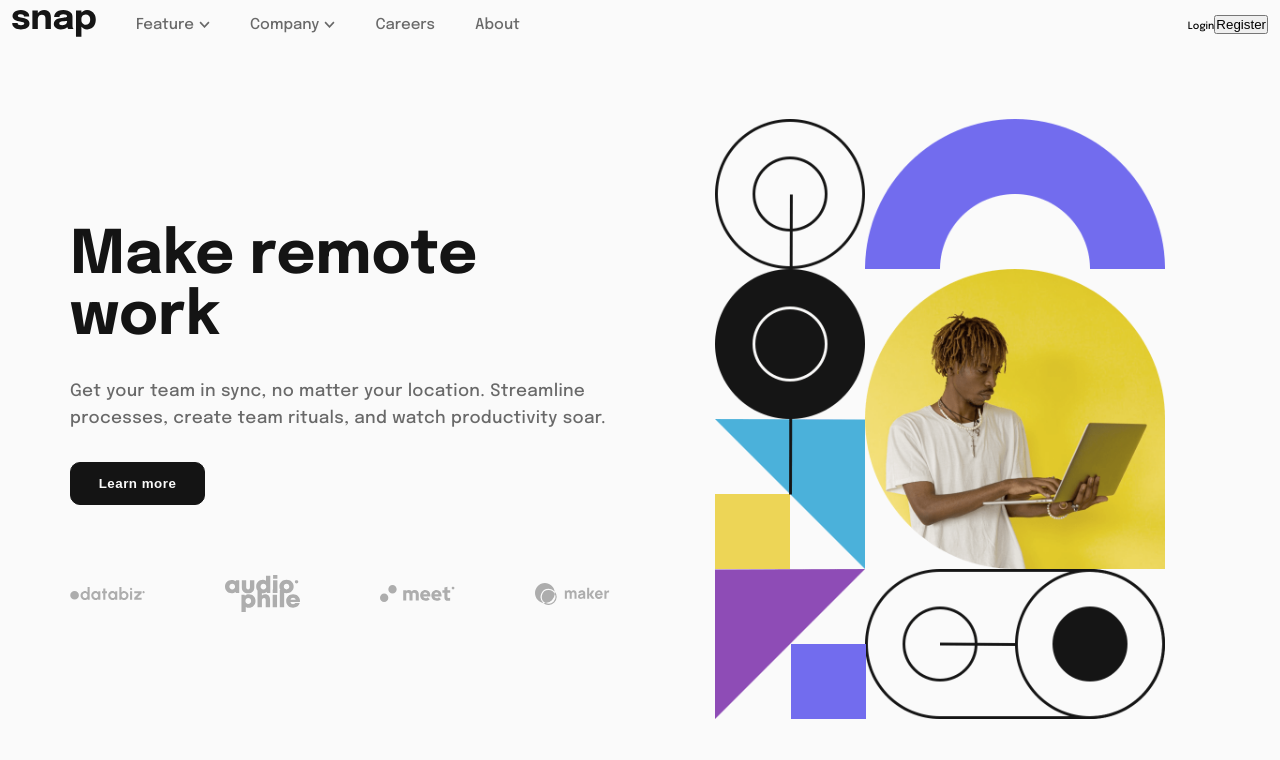
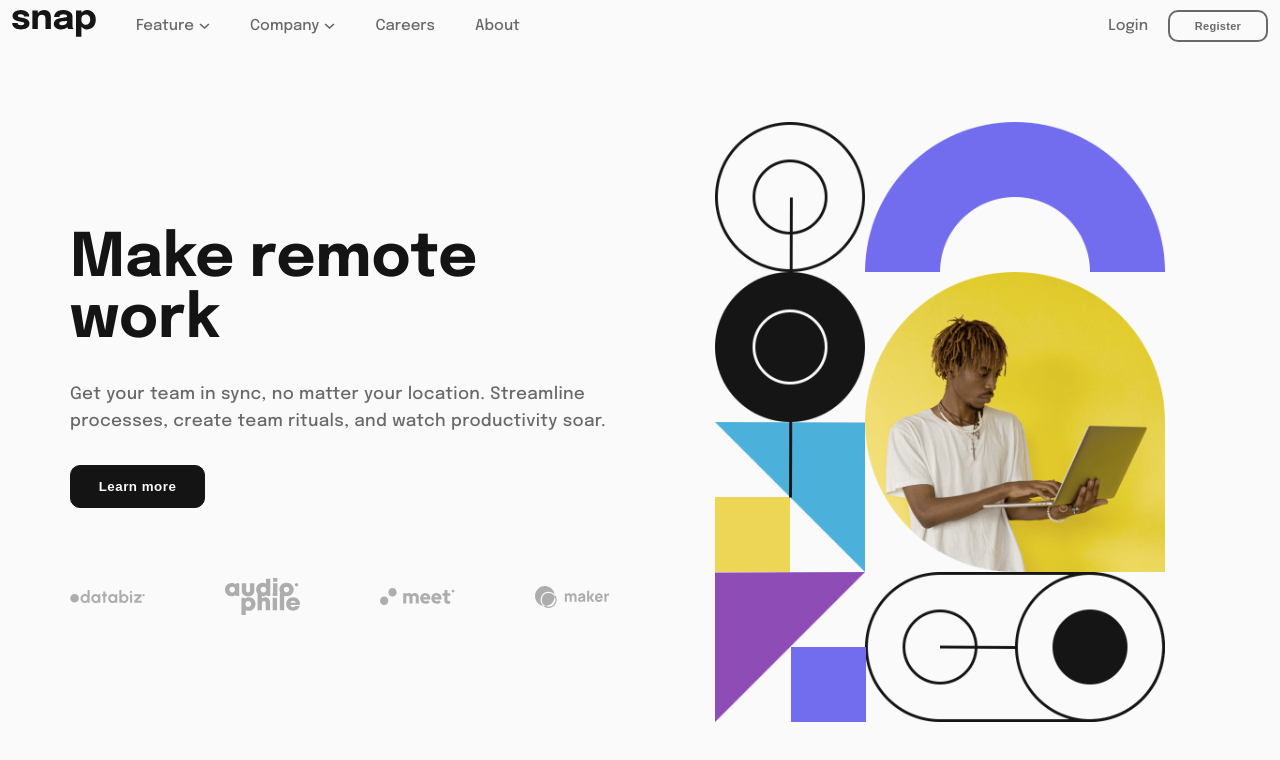
Before and after one commit to amirhossein-peyvand/intro-section-with-dropdown-navigation, a React (Vite) app: page / in a window 1280 px wide. Shown: the top 760 px of the page. Built offline with nearby package versions, Linux system fonts and the light colour scheme.

Commit message:
Styling login link and register button for desktop

```diff
--- a/src/components/Navbar.tsx
+++ b/src/components/Navbar.tsx
@@ -3,23 +3,28 @@ import menu from "../assets/icon-menu.svg";
 import logo from "../assets/logo.svg";
 import "../sass/Navbar.scss";
 import MobileMenu from "./MobileMenu";
+import { useMediaQuery } from "react-responsive";
 import DesktopNavItems from "./DesktopNavItems";
 
 const Navbar = () => {
   const [clicked, setClicked] = useState(false);
+  const isGreaterThan800px = useMediaQuery({ query: "(min-width:800px)" });
+
+  const menuLogoContainer = (
+    <section className="menuLogoContainer">
+      {!clicked && (
+        <img src={menu} alt="menu" onClick={() => setClicked(true)} />
+      )}
+      {clicked && <MobileMenu onSetClicked={() => setClicked(false)} />}
+    </section>
+  );
 
   return (
     <nav className="navbar">
       <section className="logoContainer">
         <img src={logo} alt="logo" />
       </section>
-      {/* <section className="menuLogoContainer">
-        {!clicked && (
-          <img src={menu} alt="menu" onClick={() => setClicked(true)} />
-        )}
-      </section> */}
-      <DesktopNavItems />
-      {clicked && <MobileMenu onSetClicked={() => setClicked(false)} />}
+      {isGreaterThan800px ? <DesktopNavItems /> : menuLogoContainer}
     </nav>
   );
 };
--- a/src/sass/DesktopNavItems.scss
+++ b/src/sass/DesktopNavItems.scss
@@ -1,9 +1,9 @@
 @import "colors.scss";
 
 .desktopNavItems {
+  align-items: center;
   display: flex;
   justify-content: space-between;
-  align-items: center;
   width: 100%;
 
   & > ul {
@@ -23,4 +23,38 @@
       color: $almost-black;
     }
   }
+
+  & > div {
+    align-items: center;
+    column-gap: 2rem;
+    display: flex;
+
+    span {
+      color: $medium-gray;
+      cursor: pointer;
+      font-size: 1.5rem;
+    }
+
+    span:hover {
+      color: $almost-black;
+    }
+
+    .registerBtn {
+      background-color: transparent;
+      border-radius: 10px;
+      border: 2px solid $medium-gray;
+      color: $medium-gray;
+      cursor: pointer;
+      font-size: 1.1rem;
+      font-weight: 700;
+      letter-spacing: 0.3px;
+      padding: 0.8rem 0;
+      width: 10rem;
+    }
+
+    .registerBtn:hover {
+      border-color: $almost-black;
+      color: $almost-black;
+    }
+  }
 }
```
